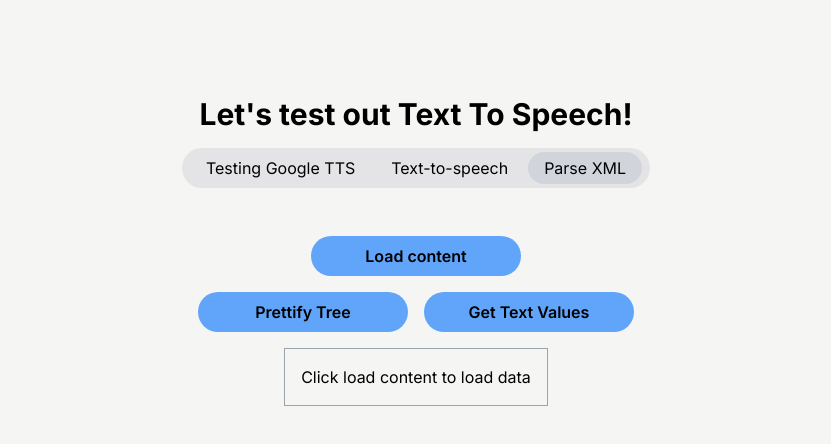
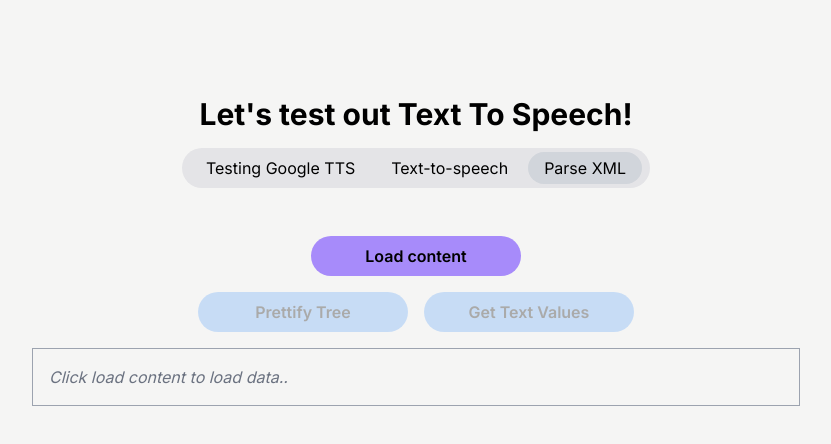
Before and after one commit to Bourn3x/trying-ssml, a Next.js app: page /parse-xml in a window 1280 px wide. Shown: the top 444 px of the page, without its empty margins (224-1055 px from the left). Built offline with nearby package versions, Linux system fonts and the light colour scheme.

Commit message:
Make UI more cleaner more parse-xml page

```diff
--- a/src/components/Button.tsx
+++ b/src/components/Button.tsx
@@ -8,7 +8,7 @@ interface Props extends React.ButtonHTMLAttributes<HTMLButtonElement> {
 export default function Button({ children, className, ...buttonProps }: Props) {
   return (
     <button
-      className={`py-2 px-8 rounded-full font-semibold mt-4 bg-blue-400 hover:bg-blue-500 duration-300 disabled:opacity-30 w-[210px] ${className}`}
+      className={`py-2 px-8 rounded-full font-semibold mt-4 bg-blue-400 hover:bg-blue-500 duration-300 disabled:opacity-30 disabled:cursor-not-allowed w-[210px] ${className}`}
       {...buttonProps}
     >
       {children}
--- a/src/hooks/useXmlPlaywer.ts
+++ b/src/hooks/useXmlPlaywer.ts
@@ -1,4 +1,4 @@
-import { useState } from "react";
+import { useEffect, useState } from "react";
 import {
   getXmlTextValuesAux,
   getPrettifiedXmlAux,
@@ -11,6 +11,11 @@ export default function useXmlPlaywer() {
   const [xmlDoc, setXmlDoc] = useState<Document>();
   const [prettifiedXml, setPrettifiedXml] = useState<string>();
   const [xmlTextValues, setXmlTextValues] = useState<string>();
+
+  useEffect(() => {
+    if (!xmlDoc) return;
+    getPrettifiedXml();
+  }, [xmlDoc]);
 
   const getXmlData = async () => {
     setIsLoading(true);
--- a/src/pages/parse-xml.tsx
+++ b/src/pages/parse-xml.tsx
@@ -1,8 +1,10 @@
+import { useState } from "react";
 import Button from "@/components/Button";
 import Spinner from "@/components/Spinner";
 import useXmlPlayer from "@/hooks/useXmlPlaywer";
 
 export default function Page() {
+  const [isDisplayPretty, setisDisplayPretty] = useState(false);
   const {
     isLoading,
 
@@ -16,32 +18,47 @@ export default function Page() {
     getXmlTextValues,
   } = useXmlPlayer();
 
-  console.log(prettifiedXml);
-
   return (
     <>
-      <Button disabled={isLoading} onClick={getXmlData}>
+      <Button
+        disabled={isLoading}
+        onClick={getXmlData}
+        className="bg-violet-400 hover:bg-violet-500"
+      >
         {isLoading ? <Spinner /> : "Load content"}
       </Button>
       <div className="flex mb-4 gap-4">
-        <Button onClick={getPrettifiedXml}>Prettify Tree</Button>
-        <Button onClick={getXmlTextValues}>Get Text Values</Button>
+        <Button
+          onClick={() => setisDisplayPretty((prev) => !prev)}
+          disabled={!xmlData}
+        >
+          {isDisplayPretty ? "Show Original" : "Prettify Tree"}
+        </Button>
+        <Button onClick={getXmlTextValues} disabled={!xmlData}>
+          Get Text Values
+        </Button>
       </div>
 
-      <div className="grid grid-cols-2 [&>*]:p-4 border border-gray-400">
-        <div
-          className={`col-span-2 border-gray-400 ${xmlData ? "border-b" : ""}`}
-        >
-          {xmlData ? <div>{xmlData}</div> : "Click load content to load data"}
+      <div className="[&>*]:p-4 border border-gray-400 w-full max-w-3xl">
+        <div className={`border-gray-400 ${xmlData ? "border-b" : ""}`}>
+          {xmlData ? (
+            <>
+              {isDisplayPretty ? (
+                <pre className="text-sm whitespace-pre-line whitespace-pre-wrap">
+                  {prettifiedXml}
+                </pre>
+              ) : (
+                <pre className="text-sm">{xmlData}</pre>
+              )}
+            </>
+          ) : (
+            <p className="text-gray-500 italic">
+              Click load content to load data..
+            </p>
+          )}
         </div>
-        {xmlData && (
-          <>
-            <pre className="border-r border-gray-400 whitespace-pre-line whitespace-pre-wrap">
-              {prettifiedXml}
-            </pre>
-            <div className="">{xmlTextValues}</div>
-          </>
-        )}
+
+        {xmlData && <p>{xmlTextValues}</p>}
       </div>
     </>
   );
--- a/src/utils/speech.ts
+++ b/src/utils/speech.ts
@@ -81,7 +81,9 @@ export const getPrettifiedXmlAux = (
       // Print attributes
       for (let i = 0; i < node.attributes.length; i++) {
         const attribute = node.attributes[i];
-        output += `${indent}${INDENT_SPACING}@${attribute.name}="${attribute.value}"\n`;
+        output += `${indent}${INDENT_SPACING}@${
+          attribute.name
+        }="${attribute.value.replaceAll(/\s+/g, " ")}"\n`;
       }
       output += `${indent}>\n`;
     } else {
```
